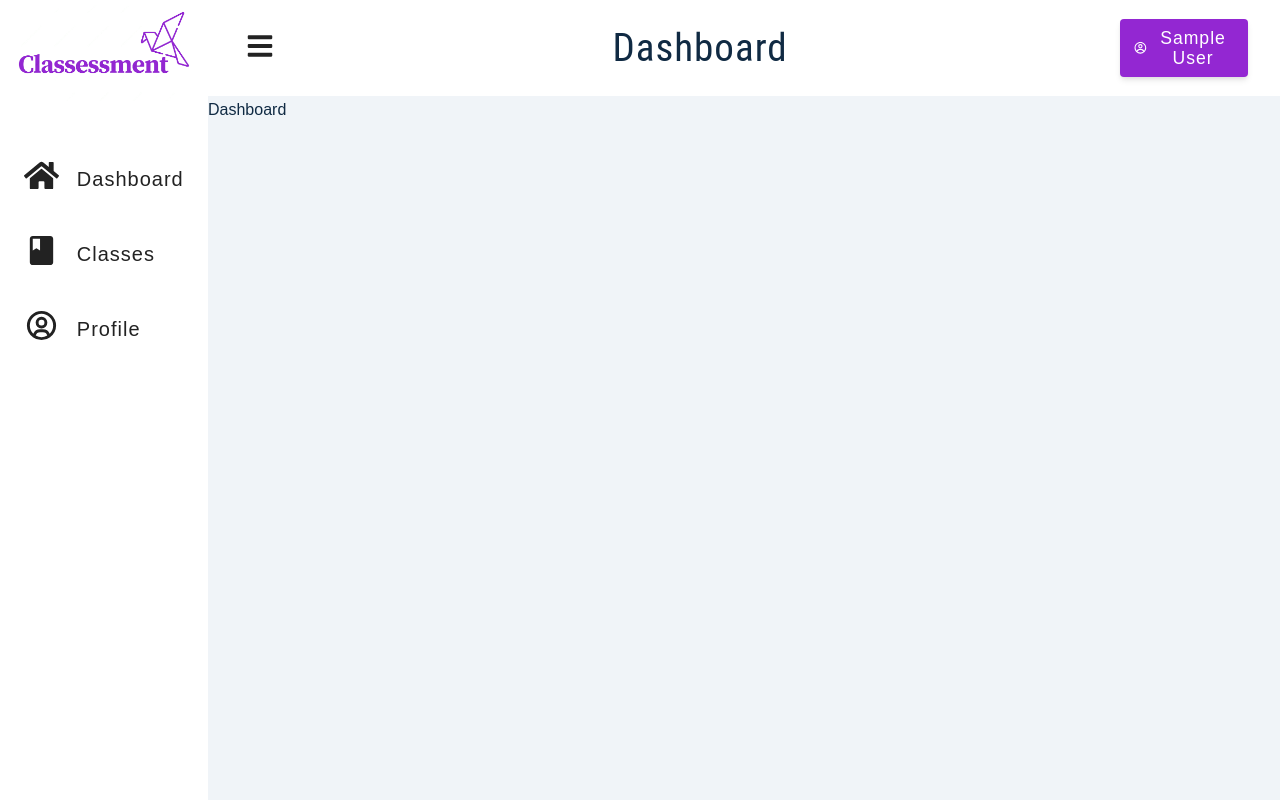
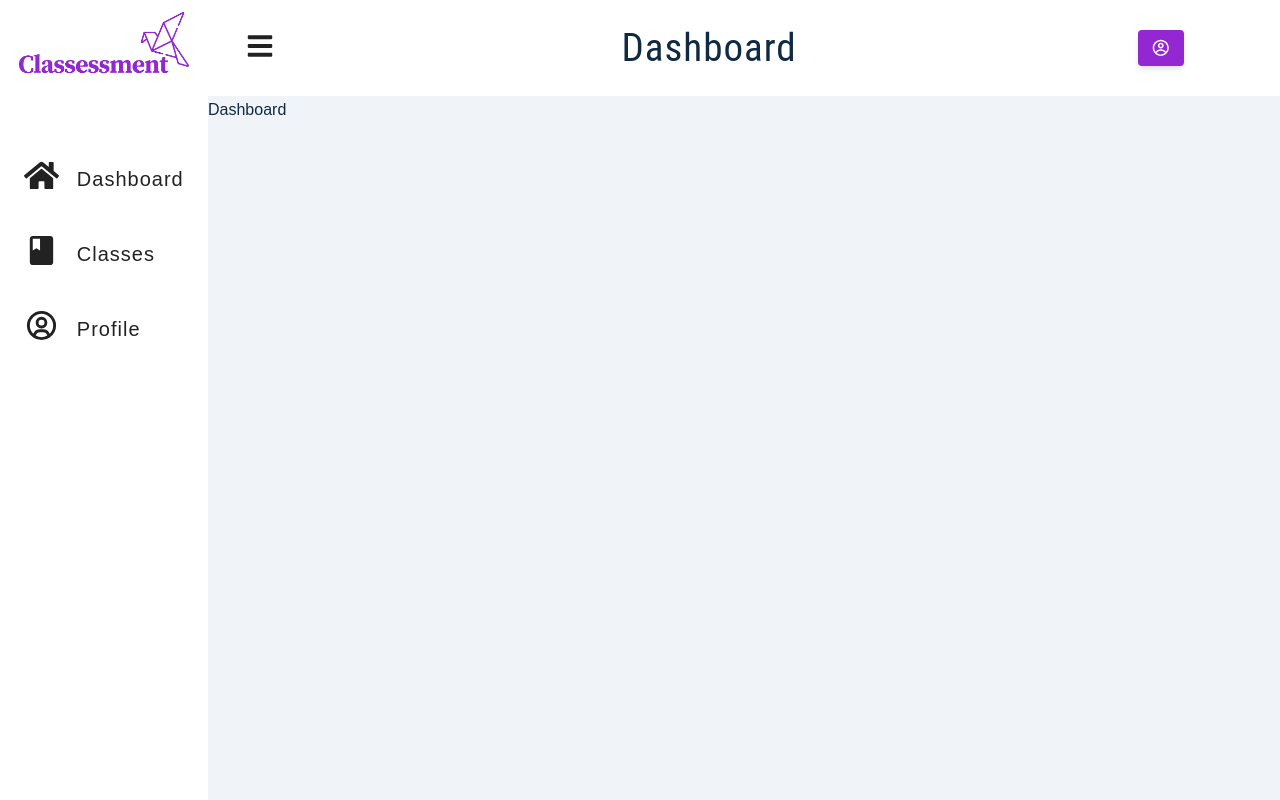
Before and after one commit to HydraSenpai/Classessment, a React (Create React App) app in the folder client/: page / in a window 1280 px wide. Built offline with nearby package versions, Linux system fonts and the light colour scheme; sample sign-in values are in the browser's storage.

Commit message:
fixed nav styling

```diff
--- a/client/src/components/Navbar.js
+++ b/client/src/components/Navbar.js
@@ -22,7 +22,6 @@ const Navbar = () => {
           onClick={() => setShowLogout(!showLogout)}
         >
           <CgProfile />
-          {user.name}
         </button>
         {showLogout && (
           <button
@@ -47,7 +46,7 @@ const Wrapper = styled.nav`
   justify-content: space-between;
   align-items: center;
   padding-left: 2em;
-  padding-right: 2em;
+  padding-right: 6em;
   h2,
   h3 {
     margin: 0px;
@@ -63,21 +62,19 @@ const Wrapper = styled.nav`
     margin: none;
     cursor: pointer;
   }
+  .logout {
+    position: relative;
+  }
   .btn-logout {
+    width: 100%;
     display: flex;
     align-items: center;
-    gap: 0.3em;
     font-size: 1.1em;
     padding: 0.5em 0.8em;
   }
-  .logout {
-    position: relative;
-    width: 8em;
-  }
   .sign-logout {
     position: absolute;
-    top: 2.4em;
-    right: 2.2em;
+    left: -60%;
     background-color: var(--primary-200);
     padding: 0.75em 1.5em;
   }
```
